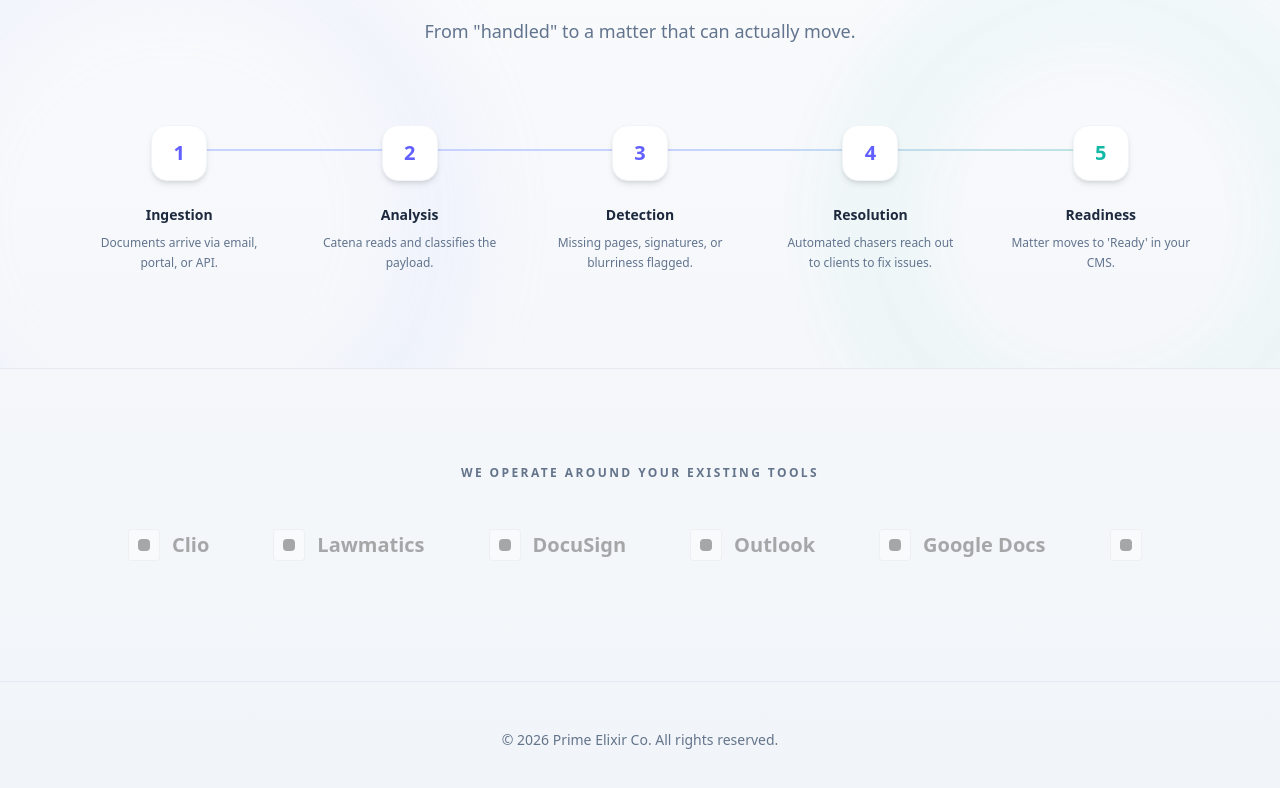
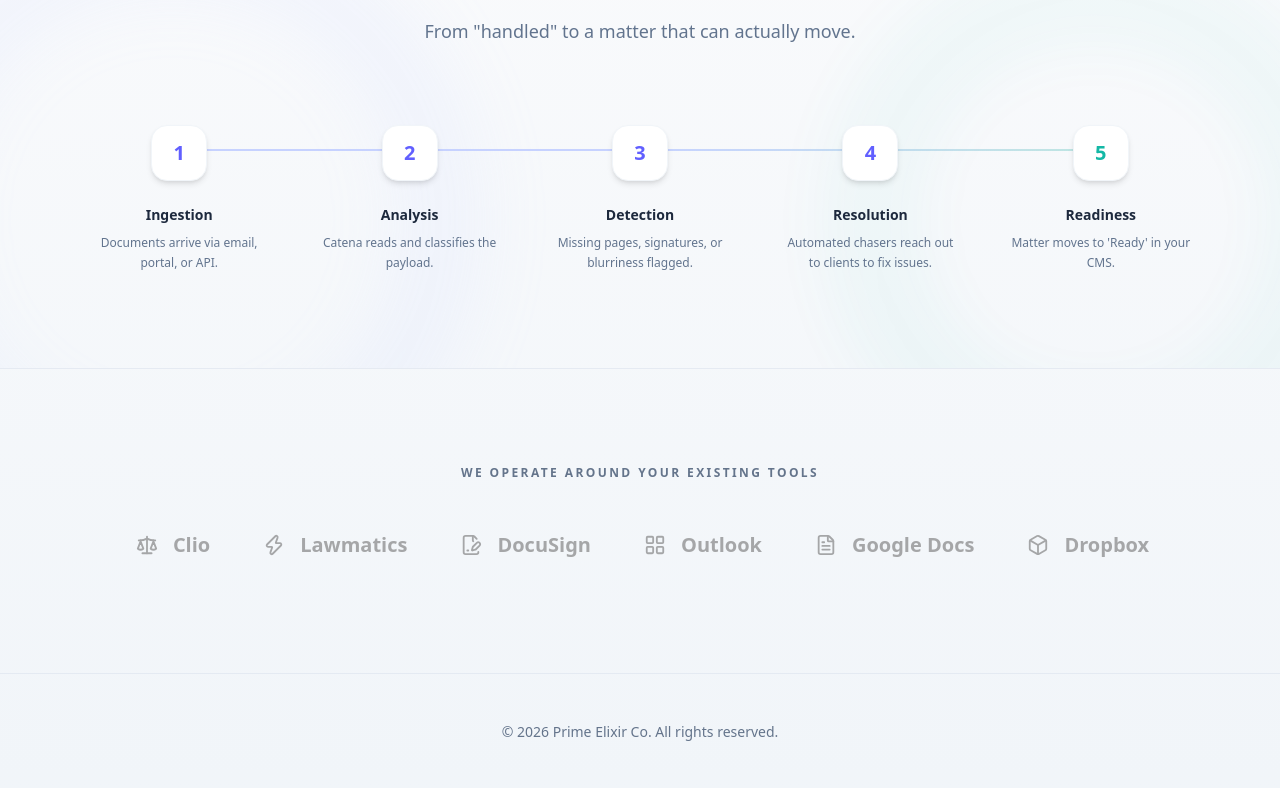
Before and after one commit to PrimeElixir/catena-landing, a Next.js app: page / in a window 1280 px wide. Shown: the part 1594-2382 px from the top of the page. Built offline with nearby package versions, Linux system fonts and the light colour scheme.

Commit message:
style: replace dummy dots with real lucide icons for integrations and fix scrollbar issue

```diff
--- a/src/components/Integrations.tsx
+++ b/src/components/Integrations.tsx
@@ -1,40 +1,43 @@
 import React from 'react';
+import { Scale, Zap, FileSignature, LayoutGrid, FileText, Box } from 'lucide-react';
 
 const integrations = [
-  { name: 'Clio', type: 'Practice Management' },
-  { name: 'Lawmatics', type: 'CRM' },
-  { name: 'DocuSign', type: 'E-Sign' },
-  { name: 'Outlook', type: 'Email' },
-  { name: 'Google Docs', type: 'Documents' },
-  { name: 'Dropbox', type: 'Storage' }
+  { name: 'Clio', type: 'Practice Management', icon: Scale },
+  { name: 'Lawmatics', type: 'CRM', icon: Zap },
+  { name: 'DocuSign', type: 'E-Sign', icon: FileSignature },
+  { name: 'Outlook', type: 'Email', icon: LayoutGrid },
+  { name: 'Google Docs', type: 'Documents', icon: FileText },
+  { name: 'Dropbox', type: 'Storage', icon: Box }
 ];
 
 export default function Integrations() {
   return (
     <section className="py-24 px-6 border-t border-border-glass" id="integrations">
-      <div className="max-w-5xl mx-auto text-center">
+      <div className="w-full text-center">
 
         <p className="text-xs font-semibold text-text-secondary uppercase tracking-[0.2em] mb-12">
           We operate around your existing tools
         </p>
 
         {/* Container for scrolling/non-wrapping on smaller screens */}
-        <div className="w-full overflow-x-auto pb-6 hide-scrollbar">
-          <div className="flex flex-nowrap md:justify-center items-center gap-10 md:gap-16 min-w-max px-6 md:px-0">
-          {integrations.map((integration, idx) => (
+        <div className="w-full overflow-x-auto pb-4 hide-scrollbar">
+          <div className="flex flex-nowrap md:justify-center items-center gap-8 md:gap-12 min-w-max px-6">
+          {integrations.map((integration, idx) => {
+            const Icon = integration.icon;
+            return (
               <div
                 key={idx}
-              className="group flex flex-shrink-0 items-center gap-3 grayscale opacity-60 hover:grayscale-0 hover:opacity-100 transition-all duration-300 cursor-pointer"
+                className="group flex flex-shrink-0 items-center gap-2.5 grayscale opacity-60 hover:grayscale-0 hover:opacity-100 transition-all duration-300 cursor-pointer"
               >
-              {/* Dummy Logo Block since we don't have SVGs */}
-              <div className="w-8 h-8 rounded bg-surface border border-border-glass flex items-center justify-center group-hover:border-accent transition-colors">
-                <div className="w-3 h-3 bg-text-secondary group-hover:bg-accent rounded-sm transition-colors"></div>
+                <div className="w-8 h-8 flex items-center justify-center text-slate-500 group-hover:text-accent transition-colors">
+                  <Icon size={22} strokeWidth={2} />
                 </div>
-              <span className="text-xl font-bold text-text-secondary group-hover:text-text-primary transition-colors">
+                <span className="text-xl font-semibold text-slate-500 group-hover:text-text-primary transition-colors">
                   {integration.name}
                 </span>
               </div>
-          ))}
+            );
+          })}
           </div>
         </div>
 
```
Lines whose indentation alone changed are shown as unchanged.
